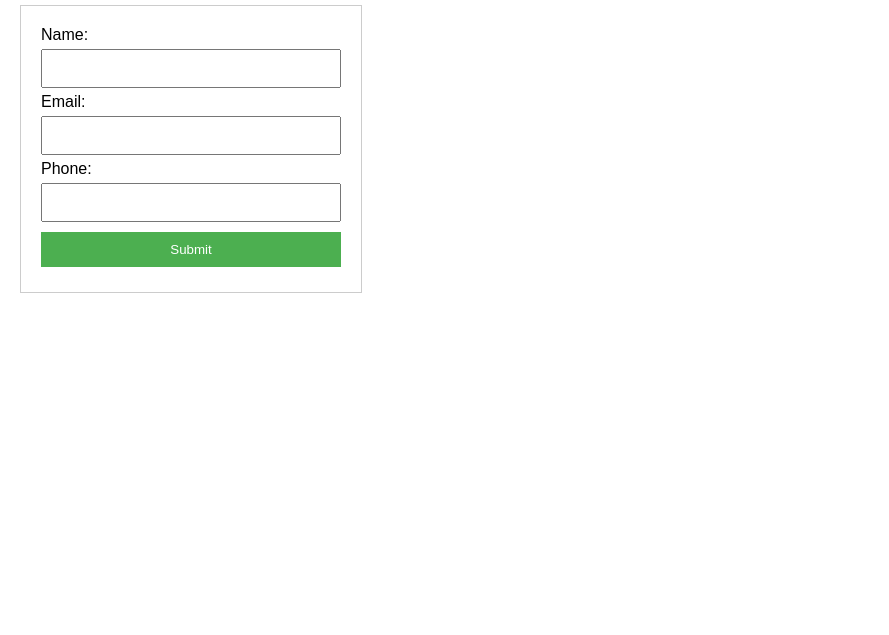
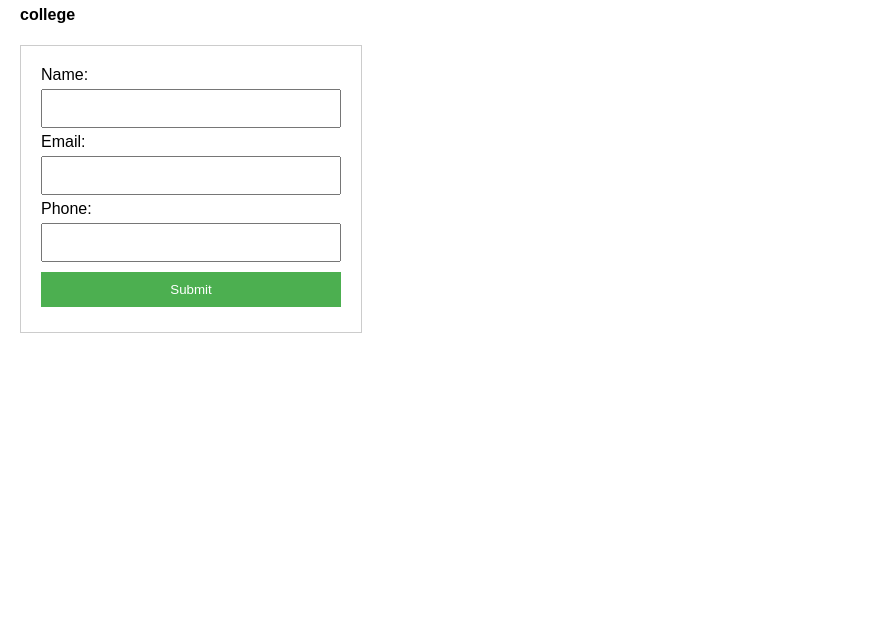
Before and after one commit to Kirangaggs/jenkinsproject, a plain HTML site: page index.html in a window 1280 px wide. Shown: the part 165-800 px from the top of the page, without its empty margins (0-889 px from the left). Drawn offline with Linux system fonts and the light colour scheme.

Commit message:
this is other commit

```diff
--- a/index.html
+++ b/index.html
@@ -10,6 +10,7 @@
 <h1>TKR COLLEGE OF ENGINEERING AND TECHNOLOGY</h1>
 <h3>EAMCET CODE : TKRCET</h3>
 <h2>User Registration Form</h2>
+<h4>college</h4>
 <form>
 <label for="name">Name:</label>
 <input type="text" id="name" name="name" required><br>
```
